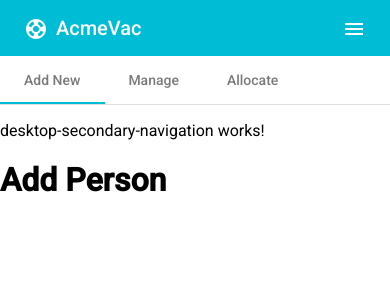
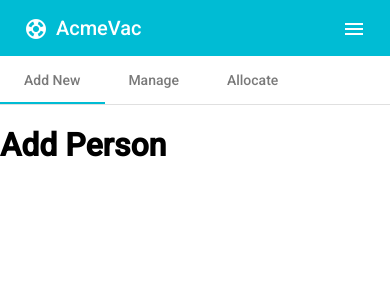
Before and after one commit to irfaanf/acme-vac, an Angular app: page / in a window 390 px wide. Shown: the top 300 px of the page. Built offline with nearby package versions, Linux system fonts and the light colour scheme.

Commit message:
Switch between mobile and desktop secondary navigations on the (Flex Layout) LG breakpoint.

```diff
--- a/src/app/web/body/secondary-navigation/secondary-navigation.component.html
+++ b/src/app/web/body/secondary-navigation/secondary-navigation.component.html
@@ -1,2 +1,2 @@
-<app-mobile-secondary-navigation></app-mobile-secondary-navigation>
-<app-desktop-secondary-navigation></app-desktop-secondary-navigation>
+<app-mobile-secondary-navigation fxShow fxHide.lg></app-mobile-secondary-navigation>
+<app-desktop-secondary-navigation fxHide fxShow.lg></app-desktop-secondary-navigation>
```
